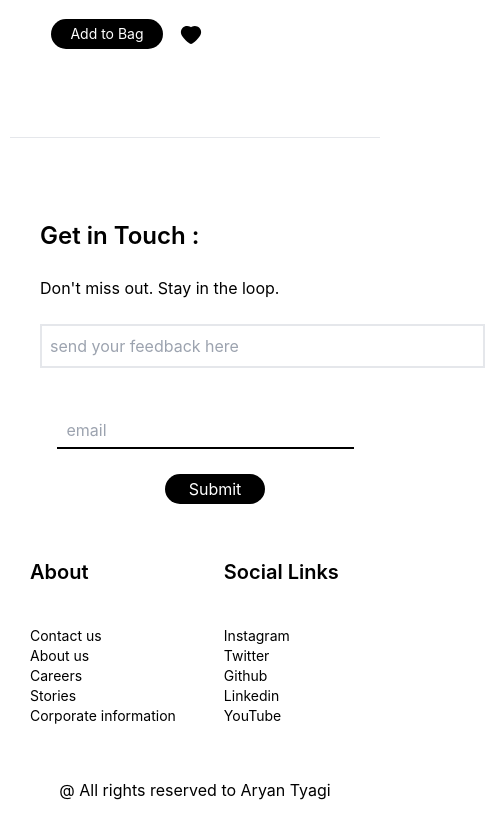
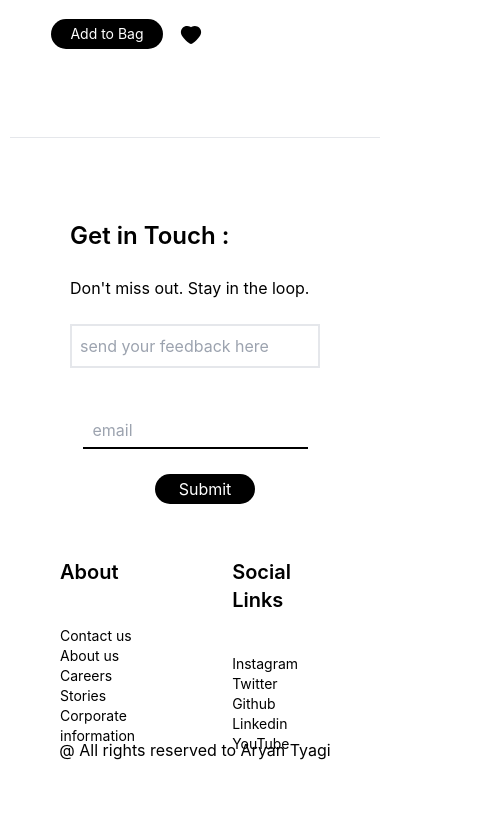
Before and after one commit to Aryan3007/react-nike-web, a React (Create React App) app: page / in a window 390 px wide. Shown: the part 8892-9730 px from the top of the page, 485 px wide, since content can reach past the window. Built offline with nearby package versions, Linux system fonts and the light colour scheme.

Commit message:
footer fixed

```diff
--- a/src/components/Footer.js
+++ b/src/components/Footer.js
@@ -39,9 +39,7 @@ const Footer = () => {
             </button>
           </div>
         </div>
-        {/* <div className="footerimg h-full w-2/5 bg-black">
-        <img src="https://images.unsplash.com/photo-1506544777-64cfbe1142df?ixlib=rb-4.0.3&ixid=M3wxMjA3fDB8MHxwaG90by1wYWdlfHx8fGVufDB8fHx8fA%3D%3D&auto=format&fit=crop&w=1770&q=80" alt="" />
-      </div> */}
+
         <div className="flex gap-12">
           <div className="flex flex-col h-24 my-6 w-34 text-3xl gap-10">
             <h1 className="text-xl font-semibold">About</h1>
--- a/src/index.css
+++ b/src/index.css
@@ -354,7 +354,7 @@ code {
   }
   .footer {
     flex-direction: column;
-    padding: 0px 0px 40px 20px;
+    /* padding: 0px 0px 40px 20px; */
     justify-content: center;
   }
   .airmax {
@@ -375,9 +375,6 @@ code {
     display: flex;
     justify-content: center;
     align-items: center;
-  }
-  .footerimg {
-    display: none;
   }
   .cartdiv {
     flex-direction: column;
@@ -461,6 +458,13 @@ code {
     display: flex;
     flex-direction: column;
   }
+  .textarea{
+    width: 100%;
+  }
+  .mobilefooter{
+    width: 100%;
+    padding: 10px;
+  }
   .show {
     display: flex;
     flex-direction: column;
```
